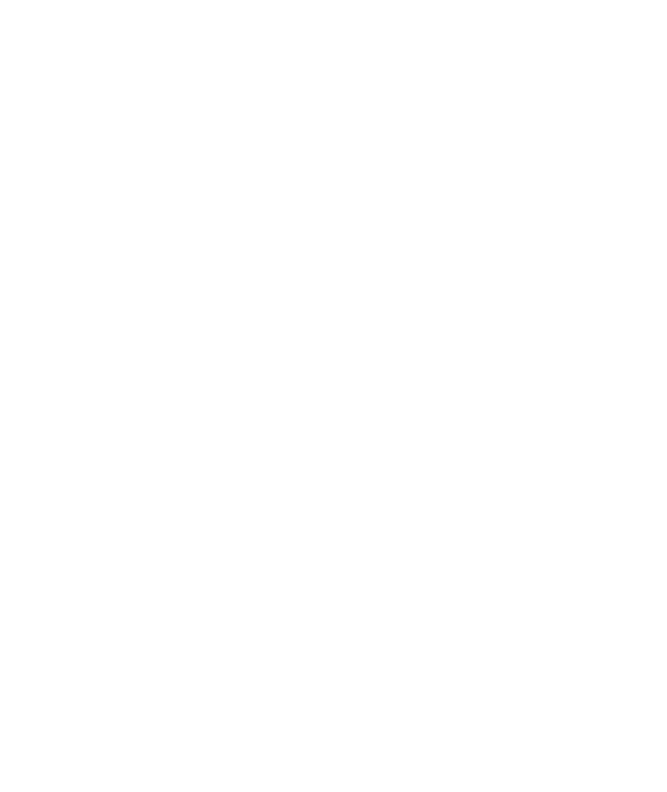
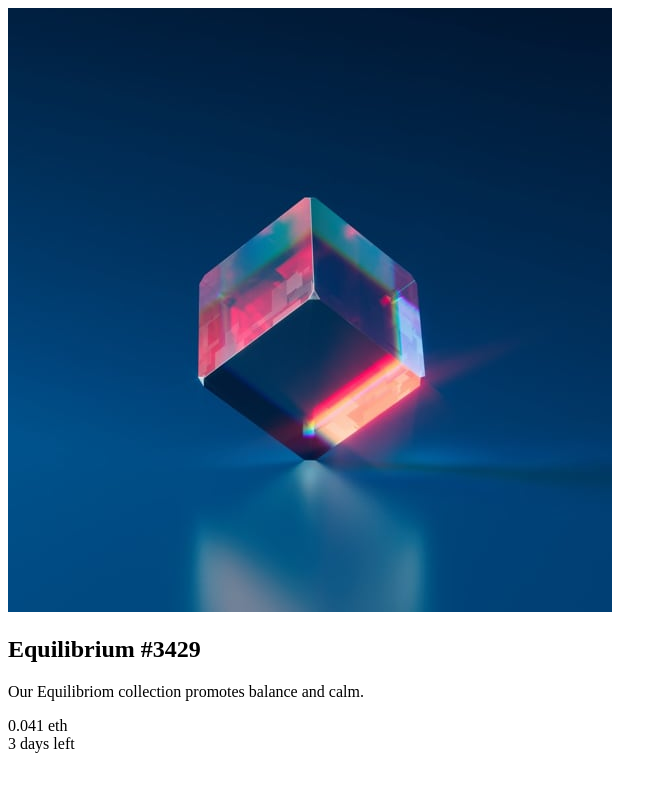
Before and after one commit to AlexandreDamaso/frontendmentor_newbie_nft_preview_card_component, a plain HTML site: page index.html in a window 1280 px wide. Shown: the whole page, without its empty margins (0-667 px from the left). Drawn offline with Linux system fonts and the light colour scheme.

Commit message:
estrutura html

```diff
--- a/index.html
+++ b/index.html
@@ -0,0 +1,23 @@
+<!DOCTYPE html>
+<html lang="en">
+<head>
+    <meta charset="UTF-8">
+    <meta http-equiv="X-UA-Compatible" content="IE=edge">
+    <meta name="viewport" content="width=device-width, initial-scale=1.0">
+    <meta name="description" content="NFT preview card component">
+    <title>NFT preview card component</title>
+    <link rel="shortcut icon" href="./src/img/favicon-32x32.png" type="image/x-icon">
+</head>
+<body>
+    <section>
+        <img src="./src/img/image-equilibrium.jpg" alt="Imagem Equilibrium">
+        <h1>Equilibrium #3429</h1>
+        <p>Our Equilibriom collection promotes balance and calm.</p>
+        <div class="info">
+            <div class="eth">0.041 eth</div>
+            <div class="time">3 days left</div>
+        </div>
+
+    </section>
+</body>
+</html>
--- a/src/css/standard.css
+++ b/src/css/standard.css
@@ -25,3 +25,9 @@
 - Weights: 300, 400, 600
 
 */
+
+* {
+    margin: 0;
+    padding: 0;
+    box-sizing: border-box;
+}
```
Also changed, not shown: src/img/favicon-32x32.png (added), src/img/icon-clock.svg (added), src/img/icon-ethereum.svg (added), src/img/icon-view.svg (added), src/img/image-avatar.png (added), src/img/image-equilibrium.jpg (added).
